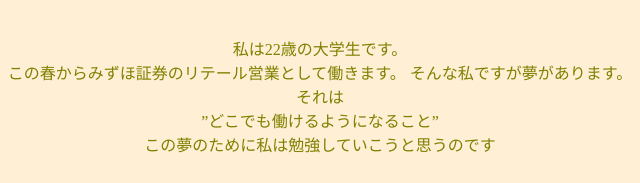
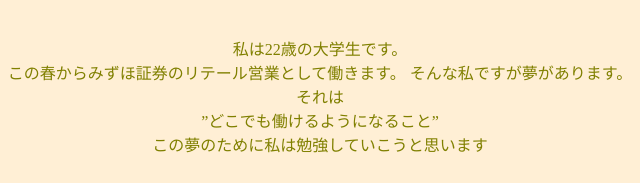
Before and after one commit to imhomie/imhomie.github.io, a plain HTML site: page ぽーとふおりお/index.html in a window 1280 px wide. Shown: the part 371-554 px from the top of the page, 320-960 px from the left. Drawn offline with Linux system fonts and the light colour scheme.

Commit message:
Add files via upload

```diff
--- a/ぽーとふおりお/index.html
+++ b/ぽーとふおりお/index.html
@@ -5,6 +5,8 @@
     <meta charsest="urf-8">
     <title>ぽとほりお</title>
     <link rel="stylesheet" href="styles.css">
+    <link rel="icon" href="sd1_macaron.png">
+
   </head>
 
   <body>
@@ -21,7 +23,7 @@
           そんな私ですが夢があります。<br>
           それは<br>
           ”どこでも働けるようになること”<br>
-          この夢のために私は勉強していこうと思うのです
+          この夢のために私は勉強していこうと思います
         </p>
       </section>
     </header>
```
Also changed, not shown: ぽーとふおりお/sd1_macaron.png (added).
